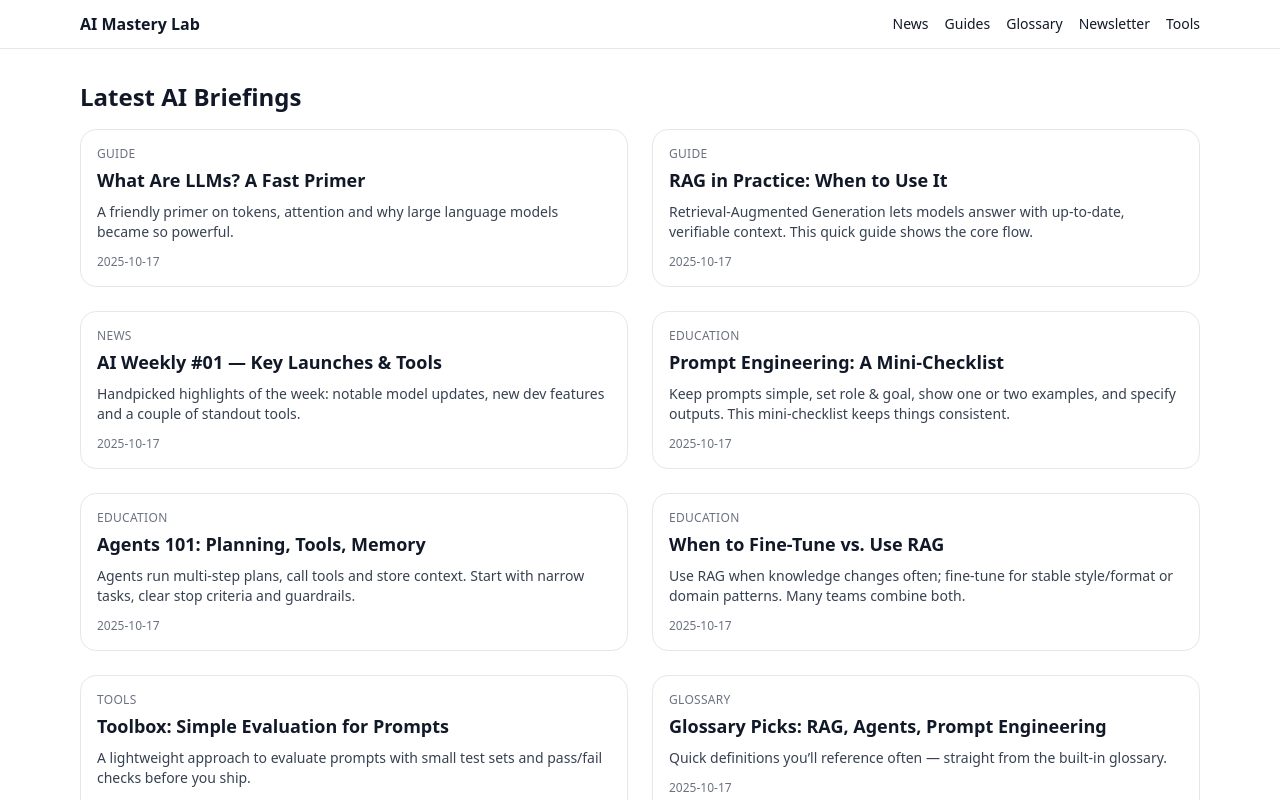
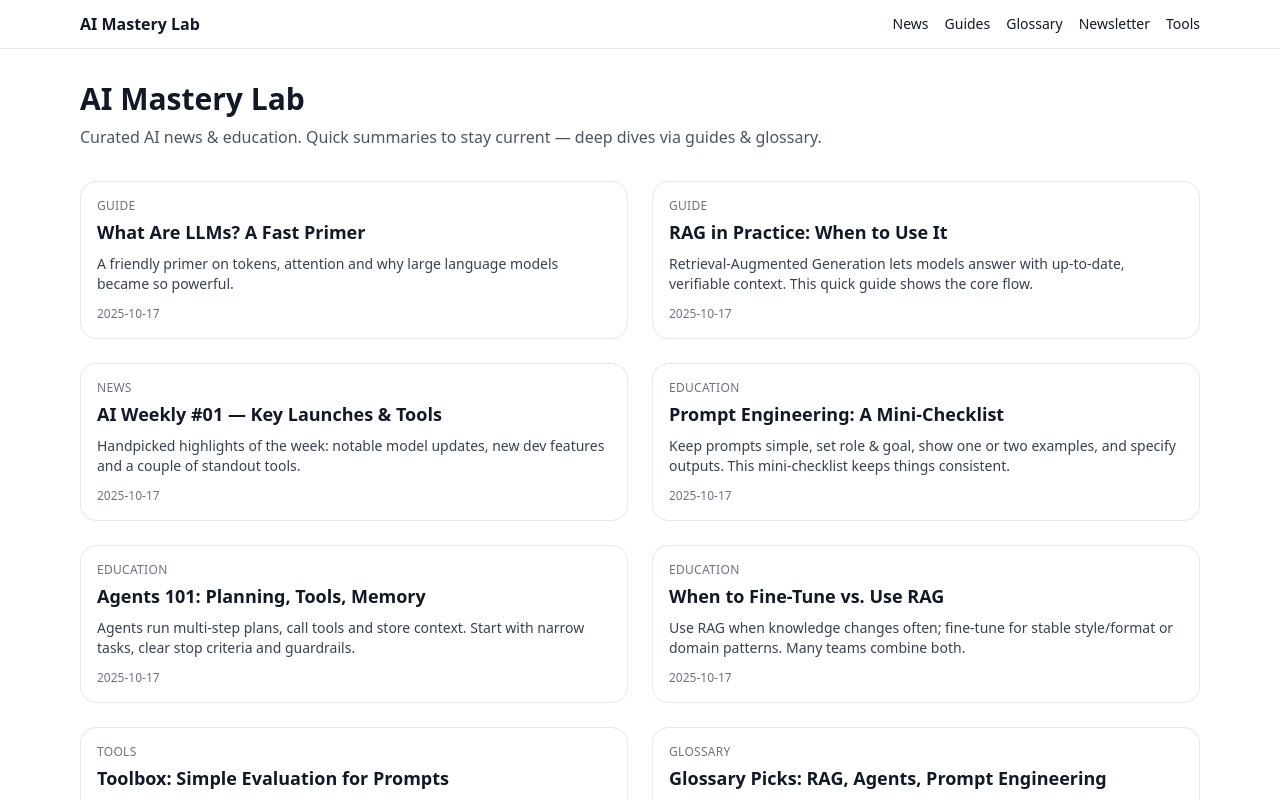
Before and after one commit to Jatin2349/ai-news-site, a Next.js app: page / in a window 1280 px wide. Shown: the top 800 px of the page. Built offline with nearby package versions, Linux system fonts and the light colour scheme.

Commit message:
Update page.tsx

```diff
--- a/app/page.tsx
+++ b/app/page.tsx
@@ -4,10 +4,23 @@ export default function HomePage() {
   const items = data.slice(0, 8)
   return (
     <div>
-      <h1 className="text-2xl font-semibold mb-4">Latest AI Briefings</h1>
+      {/* Hero */}
+      <section className="mb-8">
+        <h1 className="text-3xl font-semibold">AI Mastery Lab</h1>
+        <p className="text-gray-600 mt-2">
+          Curated AI news & education. Quick summaries to stay current — deep dives via guides & glossary.
+        </p>
+      </section>
+
+      {/* Grid */}
       <div className="grid gap-6 md:grid-cols-2">
         {items.map((a, i) => (
-          <a key={i} href={a.url} className="block rounded-2xl border p-4 hover:shadow" target={a.url.startsWith('http') ? '_blank' : undefined}>
+          <a
+            key={i}
+            href={a.url}
+            className="block rounded-2xl border p-4 hover:shadow"
+            target={a.url.startsWith('http') ? '_blank' : undefined}
+          >
             <div className="text-xs uppercase tracking-wide text-gray-500">{a.category}</div>
             <h2 className="mt-1 font-semibold text-lg">{a.title}</h2>
             <p className="mt-2 text-sm text-gray-700 line-clamp-3">{a.summary}</p>
```
